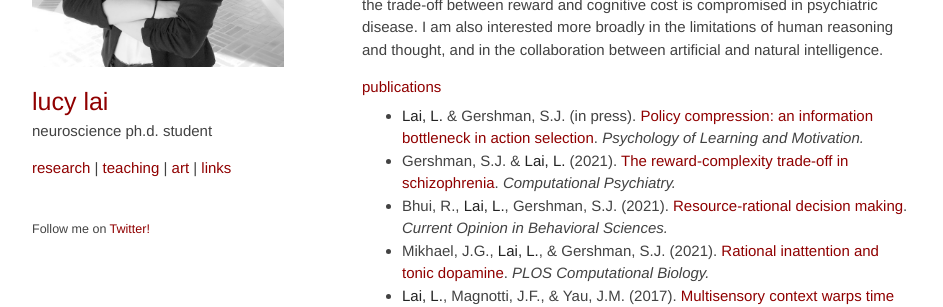
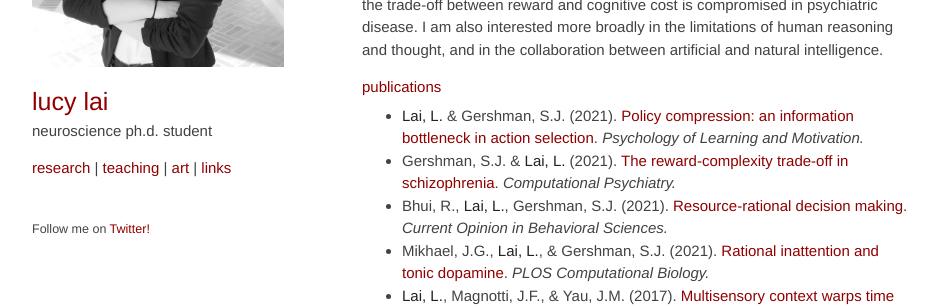
Before and after one commit to lucylai96/lucylai96.github.io, a Jekyll site: the page built from research.md, in a window 1280 px wide and 1069 px high. Shown: the part 285-592 px from the top of the window, without its empty margins (168-1111 px from the left). Built offline with Jekyll 4.4.1, drawn with Linux system fonts in a browser that asks for light colours; our own code applies the rules of GitHub Pages for plain Markdown files.

Commit message:
new paper

```diff
--- a/research.md
+++ b/research.md
@@ -8,7 +8,7 @@
 I am a grad student in the [Computational Cognitive Neuroscience Lab](http://gershmanlab.com/index.html){:target="_blank"}, working on theories of learning under computational resource constraints. I’m curious about how these constraints can both benefit and limit our behavioral repertoire, and how the trade-off between reward and cognitive cost is compromised in psychiatric disease. I am also interested more broadly in the limitations of human reasoning and thought, and in the collaboration between artificial and natural intelligence.
 
 #### publications
-- **Lai, L.** & Gershman, S.J. (in press). [Policy compression: an information bottleneck in action selection](./pubs/LaiGershman2021.pdf){:target="_blank"}. _Psychology of Learning and Motivation._
+- **Lai, L.** & Gershman, S.J. (2021). [Policy compression: an information bottleneck in action selection](./pubs/LaiGershman2021.pdf){:target="_blank"}. _Psychology of Learning and Motivation._
 - Gershman, S.J. & **Lai, L.** (2021). [The reward-complexity trade-off in schizophrenia](./pubs/GershmanLai2021.pdf){:target="_blank"}. _Computational Psychiatry._
 - Bhui, R., **Lai, L.**, Gershman, S.J. (2021). [Resource-rational decision making](./pubs/BhuiLaiGershman2021.pdf){:target="_blank"}. _Current Opinion in Behavioral Sciences._
 - Mikhael, J.G., **Lai, L.**, & Gershman, S.J. (2021). [Rational inattention and tonic dopamine](./pubs/MikhaelLaiGershman2021.pdf){:target="_blank"}. _PLOS Computational Biology._
```
Also changed, not shown: 2 other files.
